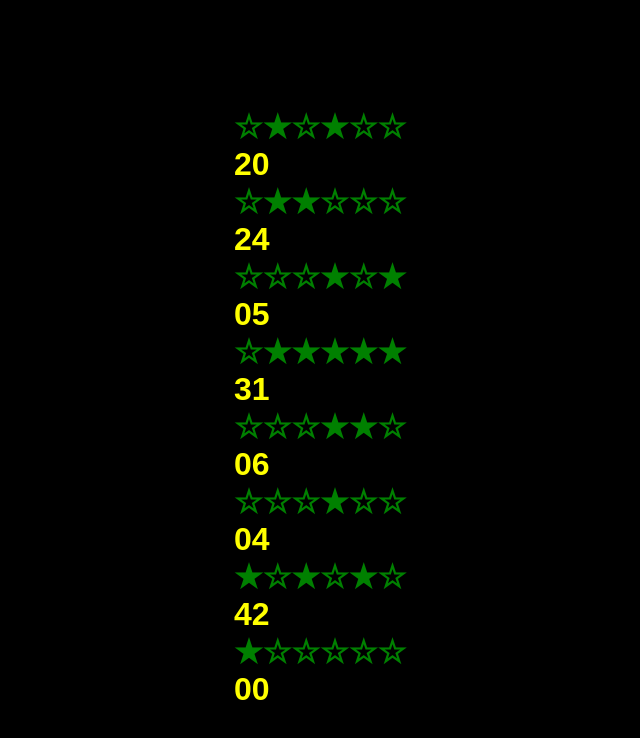
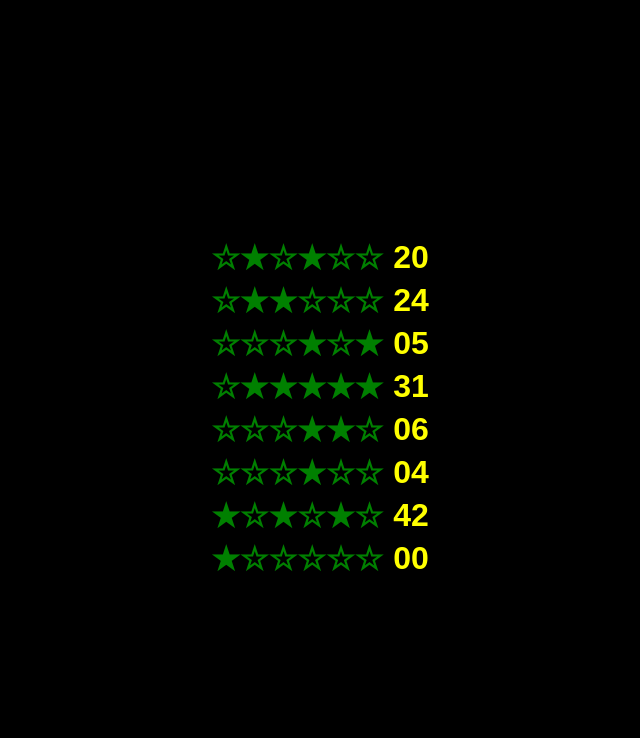
Before and after one commit to jdi512/htmlcss, a plain HTML site: page 2.html in a window 1280 px wide. Shown: the whole page, without its empty margins (320-960 px from the left). Drawn offline with Linux system fonts and the light colour scheme.

Commit message:
Update 2.html

```diff
--- a/2.html
+++ b/2.html
@@ -15,57 +15,79 @@
             height: 100vh;
             background-color: black;
         }
-
+        /* 시계 위치는 화면 정중앙 */
         .clock {
             text-align: center;
         }
 
-        /* 이진법 기호는 녹색 */
+        /* 이진법 기호는 녹색(green) */
         .binary-time {
-            display: flex;
             color: green;
             font-size: 2em;
             font-weight: bold;
         }
 
-        /* 숫자는 빨간색 */
+        /* 숫자는 빨간색(red) */
         .binary-number {
-            display: flex;
             font-size: 2em;
             font-weight: bold;
             color: yellow;
+            margin-left: 10px;
+        }
+
+        /* 각 시간 단위를 일렬로 정렬 */
+        .time-unit {
+            display: flex;
+            align-items: center;
+            justify-content: center;
+            margin: 5px 0;
         }
     </style>
 </head>
 
 <body>
     <div class="clock">
+        <div class="time-unit">
             <div class="binary-time" id="year1-binary"></div>
             <div class="binary-number" id="year1-number"></div>
+        </div>
+        <div class="time-unit">
             <div class="binary-time" id="year2-binary"></div>
             <div class="binary-number" id="year2-number"></div>
+        </div>
+        <div class="time-unit">
             <div class="binary-time" id="month-binary"></div>
             <div class="binary-number" id="month-number"></div>
+        </div>
+        <div class="time-unit">
             <div class="binary-time" id="day-binary"></div>
             <div class="binary-number" id="day-number"></div>
+        </div>
+        <div class="time-unit">
             <div class="binary-time" id="hour-binary"></div>
             <div class="binary-number" id="hour-number"></div>
+        </div>
+        <div class="time-unit">
             <div class="binary-time" id="minute-binary"></div>
             <div class="binary-number" id="minute-number"></div>
+        </div>
+        <div class="time-unit">
             <div class="binary-time" id="second-binary"></div>
             <div class="binary-number" id="second-number"></div>
+        </div>
+        <div class="time-unit">
             <div class="binary-time" id="millisecond-binary"></div>
             <div class="binary-number" id="millisecond-number"></div>
         </div>
     </div>
 
     <script>
-        // 숫자를 바이너리 문자열로 변환하는 함수
+        // 숫자를 바이너리(binary) 문자열로 변환하는 함수
         function toCustomBinary(num, length) {
             return num.toString(2).padStart(length, '0').replace(/0/g, '☆').replace(/1/g, '★');
         }
 
-        // 시계를 업데이트하는 함수
+        // 시간을 출력하는 함수
         function updateClock() {
             let now = new Date();
 
@@ -95,6 +117,7 @@
             document.getElementById('hour-number').innerHTML = hour.toString().padStart(2, '0');
             document.getElementById('minute-number').innerHTML = minute.toString().padStart(2, '0');
             document.getElementById('second-number').innerHTML = second.toString().padStart(2, '0');
+
             // 밀리초는 6개의 패턴 중 하나를 선택
             const millisecondPatterns = ["★☆☆☆☆☆", "☆★☆☆☆☆", "☆☆★☆☆☆", "☆☆☆★☆☆", "☆☆☆☆★☆", "☆☆☆☆☆★"];
             document.getElementById('millisecond-binary').innerHTML = millisecondPatterns[millisecond % 6];
@@ -107,7 +130,3 @@
 </body>
 
 </html>
-
-</body>
-
-</html>
```
Lines whose indentation alone changed are shown as unchanged.
